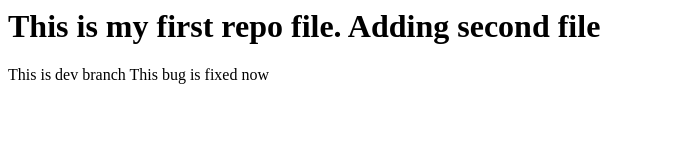
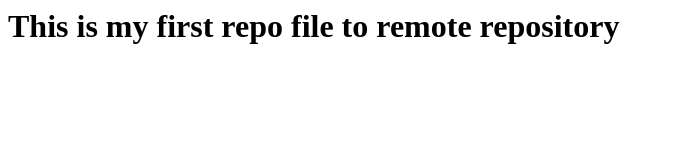
Before and after one commit to ursnirmal/firstrepo, a plain HTML site: page index.html in a window 1280 px wide. Shown: the whole page, without its empty margins (0-673 px from the left). Drawn offline with Linux system fonts and the light colour scheme.

Commit message:
first commit to remote repo

```diff
--- a/index.html
+++ b/index.html
@@ -1,5 +1,3 @@
 <html>
-<h1>This is my first repo file. Adding second file</h1>
-This is dev branch
-This bug is fixed now
+<h1>This is my first repo file to remote repository</h1>
 </html>
```
